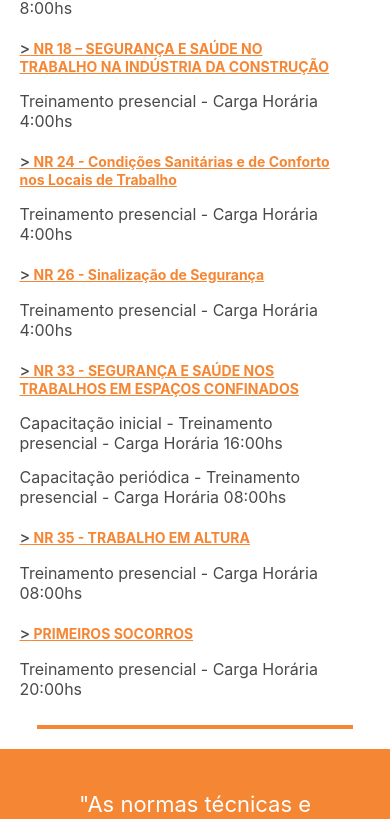
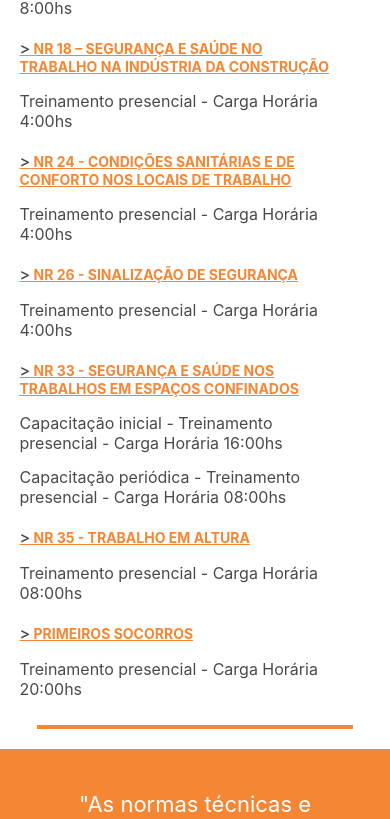
Before and after one commit to joaosoutto/maspSE, a React (Create React App) app: page /servicos in a window 390 px wide. Shown: the part 2491-3310 px from the top of the page. Built offline with nearby package versions, Linux system fonts and the light colour scheme.

Commit message:
uppercaso

```diff
--- a/src/components/productsDiv/ProductsDiv.module.css
+++ b/src/components/productsDiv/ProductsDiv.module.css
@@ -40,6 +40,7 @@
   font-weight: 700;
   font-size: 14px;
   text-decoration: underline;
+  text-transform: uppercase;
 }
 
 .nr {
@@ -83,6 +84,7 @@
     font-weight: 700;
     font-size: 14px;
     text-decoration: underline;
+    text-transform: uppercase;
   }
 
   .nr {
```
